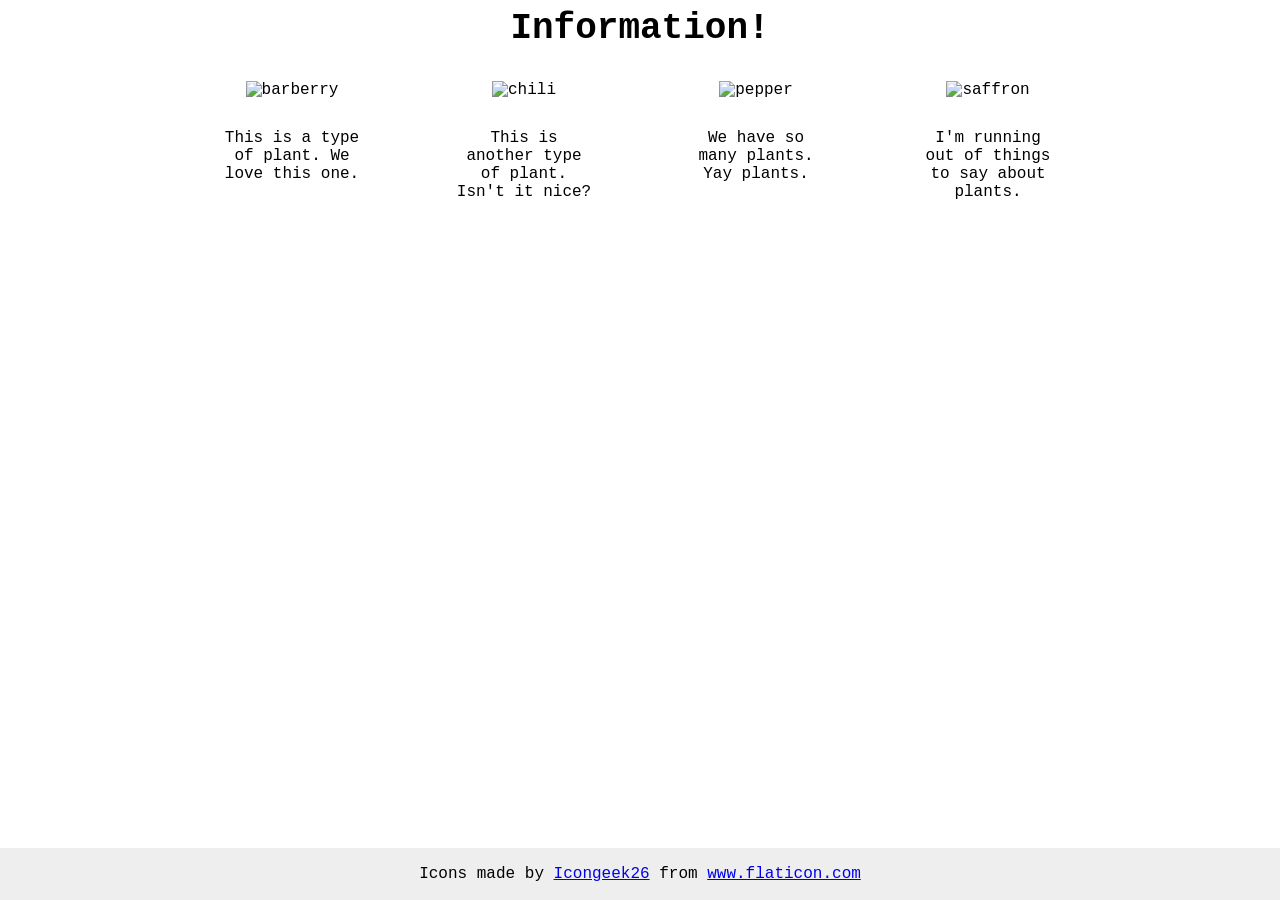
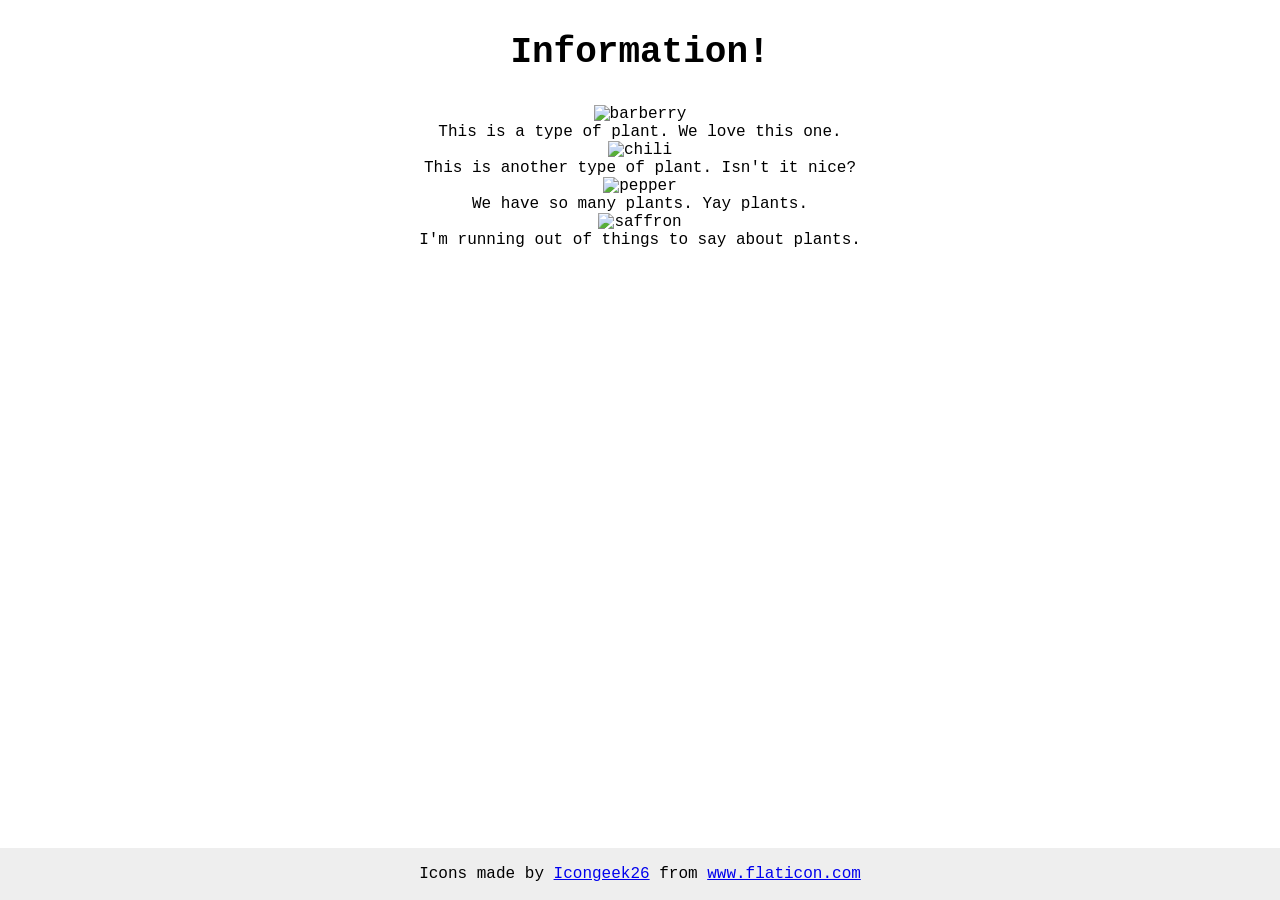

Re-learning how to do flex elements

--- a/flex/04-flex-information/style.css
+++ b/flex/04-flex-information/style.css
@@ -11,22 +11,7 @@ img {
 .title {
   font-size: 36px;
   font-weight: 900;
-  margin-bottom: 32px;
-}
-
-.container {
-  display: flex;
-  justify-content: center;
-  gap: 32px;
-}
-
-.text{
-  padding: 20px;
-  margin: 10px;
-}
-
-.info {
-  max-width: 200px;
+  margin: 32px;
 }
 
 /* do not edit this footer */
@@ -40,4 +25,14 @@ img {
   align-items: center;
   justify-content: center;
   background: #eee;
+}
+
+.icons-row {
+  display: flex;
+  justify-content: center;
+  gap: 52px;
+}
+
+.icon {
+  max-width: 200px;
 }
